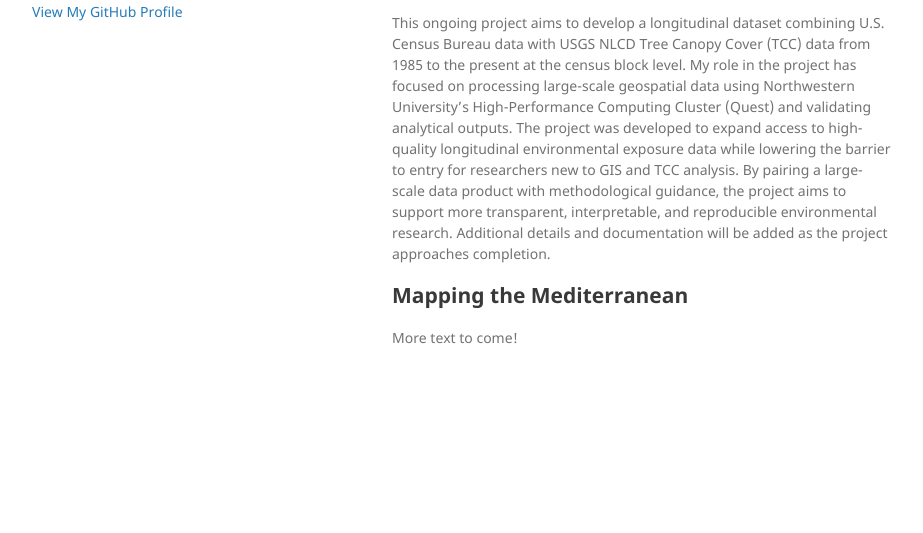
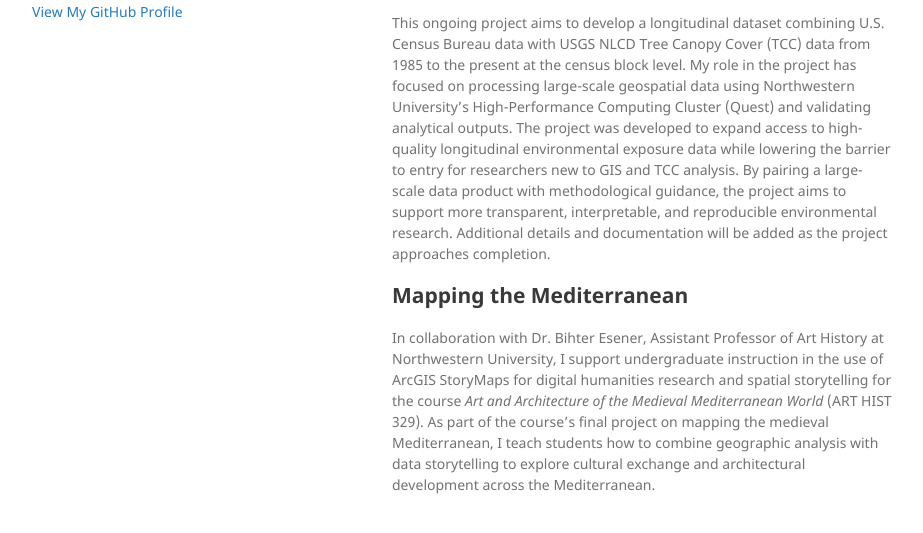
Before and after one commit to mefrazi2/mefrazi2.github.io, a Jekyll site: the page built from index.md, in a window 1280 px wide and 900 px high, scrolled down 591 px, cut to the strip 335-868 px from the top of the window. Shown: the whole strip, without its empty margins (178-1101 px from the left). Built offline with Jekyll 4.4.1, drawn with Linux system fonts in a browser that asks for light colours; the repository's description, which GitHub fills in, is left out; our own code applies the rules of GitHub Pages for plain Markdown files; before the commit the page ends 1344 px from its top, so only the background shows below that.

Commit message:
Update index.md

```diff
--- a/index.md
+++ b/index.md
@@ -16,4 +16,4 @@ In collaboration with Dr. Tiago Jesus, Assistant Professor of Occupational Thera
 This ongoing project aims to develop a longitudinal dataset combining U.S. Census Bureau data with USGS NLCD Tree Canopy Cover (TCC) data from 1985 to the present at the census block level. My role in the project has focused on processing large-scale geospatial data using Northwestern University's High-Performance Computing Cluster (Quest) and validating analytical outputs. The project was developed to expand access to high-quality longitudinal environmental exposure data while lowering the barrier to entry for researchers new to GIS and TCC analysis. By pairing a large-scale data product with methodological guidance, the project aims to support more transparent, interpretable, and reproducible environmental research. Additional details and documentation will be added as the project approaches completion.
 
 ## Mapping the Mediterranean
-More text to come!
+In collaboration with Dr. Bihter Esener, Assistant Professor of Art History at Northwestern University, I support undergraduate instruction in the use of ArcGIS StoryMaps for digital humanities research and spatial storytelling for the course <i>Art and Architecture of the Medieval Mediterranean World</i> (ART HIST 329). As part of the course’s final project on mapping the medieval Mediterranean, I teach students how to combine geographic analysis with data storytelling to explore cultural exchange and architectural development across the Mediterranean.
```
